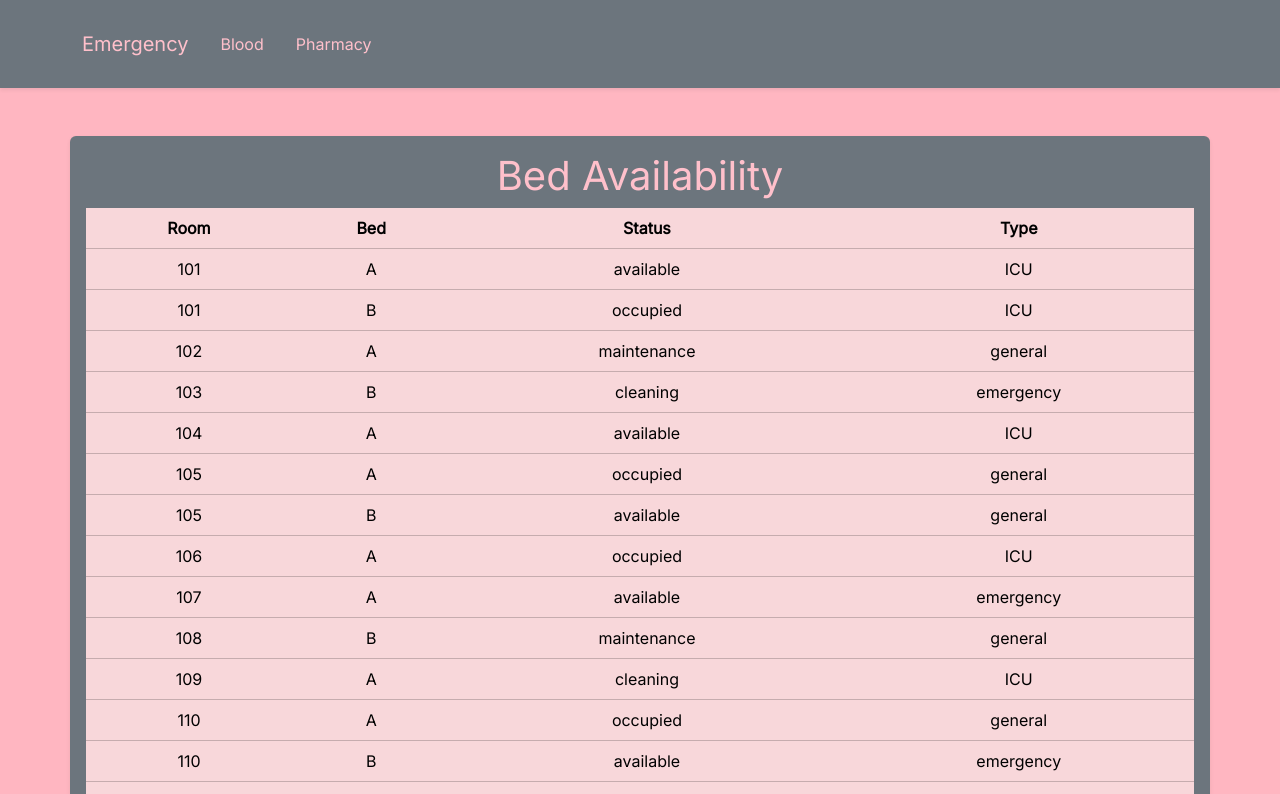
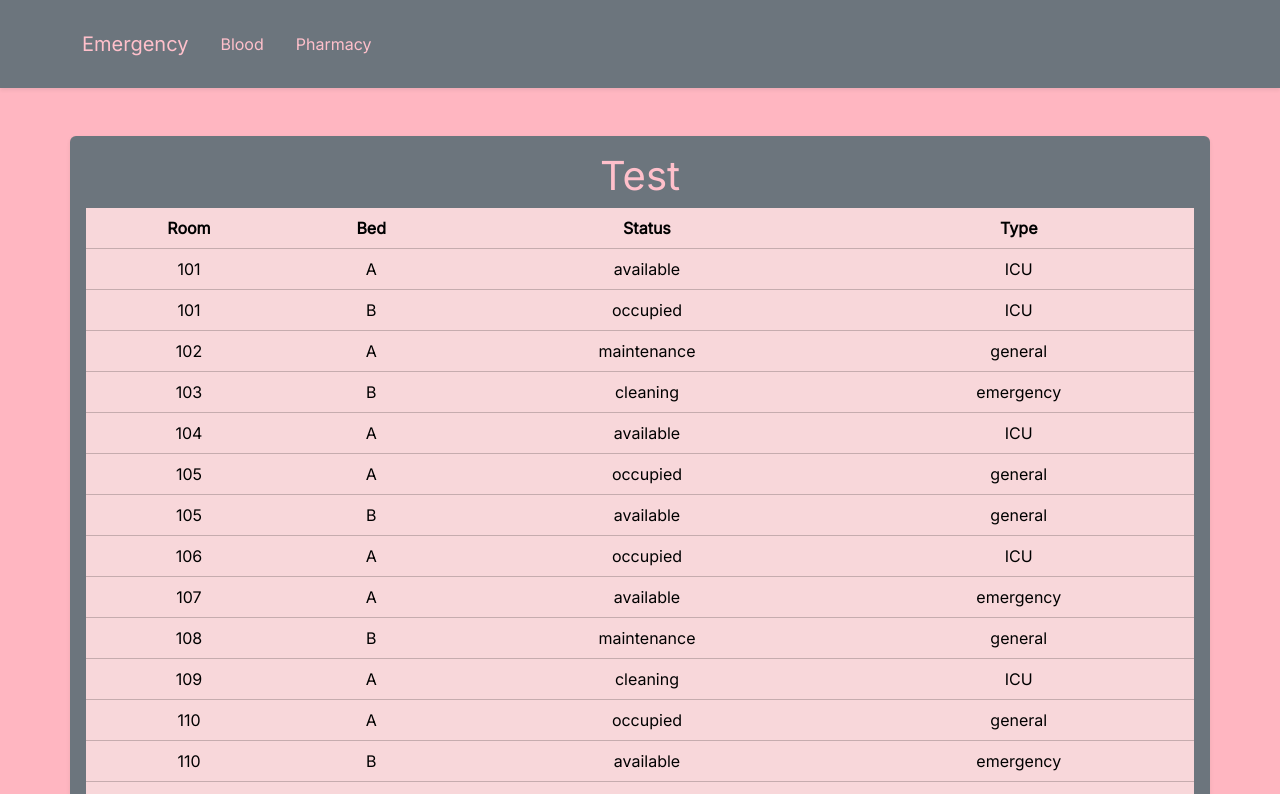
Before and after one commit to pravintargaryen/hospital, a React (Vite) app: page / in a window 1280 px wide. Shown: the top 794 px of the page. Built offline with nearby package versions, Linux system fonts and the light colour scheme.

Commit message:
Update home.component.jsx

```diff
--- a/src/routes/home/home.component.jsx
+++ b/src/routes/home/home.component.jsx
@@ -10,6 +10,19 @@ import Col from "react-bootstrap/Col";
 const Home = () => {
   return (
     <Fragment>
+       <div
+        className="container rounded shadow-sm p-3 mb-5 bg-secondary text-center"
+        style={{ color: "pink" }}
+      >
+        <h1 style={{ color: "pink" }} className="text-center">
+          Test
+        </h1>
+        <Row>
+          <Col>
+            <RoomTable />
+          </Col>
+        </Row>
+      </div>
       <div
         className="container rounded shadow-sm p-3 mb-5 bg-secondary text-center"
         style={{ color: "pink" }}
```
